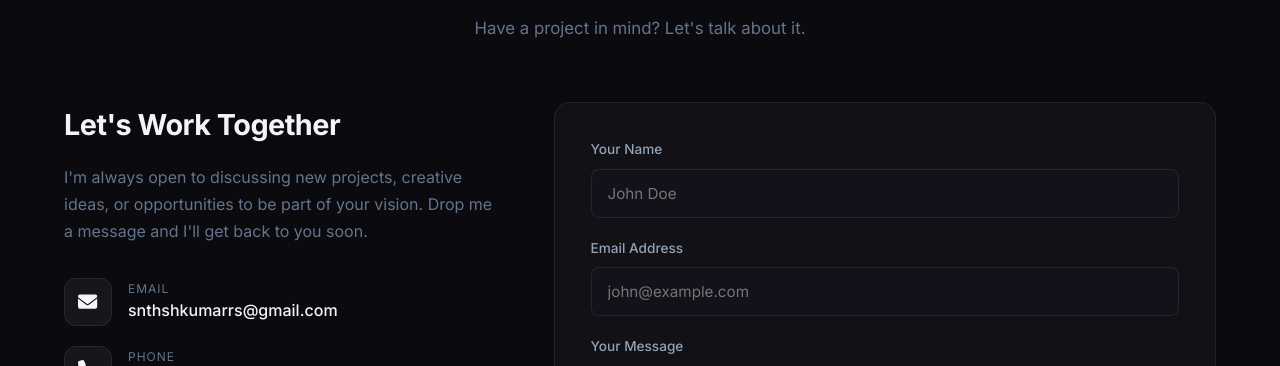
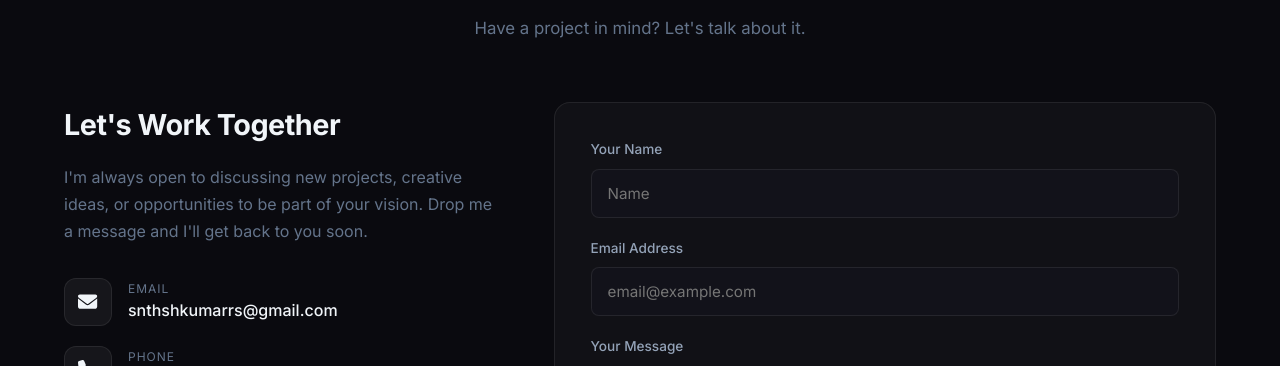
Before and after one commit to Santhosh-Kumar-R-S/Portfolio, a React (Vite) app: page / in a window 1280 px wide. Shown: the part 6181-6547 px from the top of the page. Built offline with nearby package versions, Linux system fonts and the light colour scheme.

Commit message:
Optimize SEO for multiple domains: added robots.txt and canonical tag

```diff
--- a/index.html
+++ b/index.html
@@ -11,6 +11,7 @@
     <meta property="og:type" content="website" />
     <link rel="icon" type="image/png" href="/tittle.png" />
     <title>Santhosh Kumar R S — Developer Portfolio</title>
+    <link rel="canonical" href="https://santhoshkumarrs.com/" />
     <!-- Google tag (gtag.js) -->
     <script async src="https://www.googletagmanager.com/gtag/js?id=G-9JNQ2C6PWN"></script>
     <script>
--- a/src/components/Contact.jsx
+++ b/src/components/Contact.jsx
@@ -153,7 +153,7 @@ export default function Contact() {
                             <input
                                 id="name"
                                 type="text"
-                                placeholder="John Doe"
+                                placeholder="Name"
                                 required
                                 value={formData.Name}
                                 onChange={(e) =>
@@ -166,7 +166,7 @@ export default function Contact() {
                             <input
                                 id="email"
                                 type="email"
-                                placeholder="john@example.com"
+                                placeholder="email@example.com"
                                 required
                                 value={formData.Email}
                                 onChange={(e) =>
```
Also changed, not shown: public/robots.txt (added).
